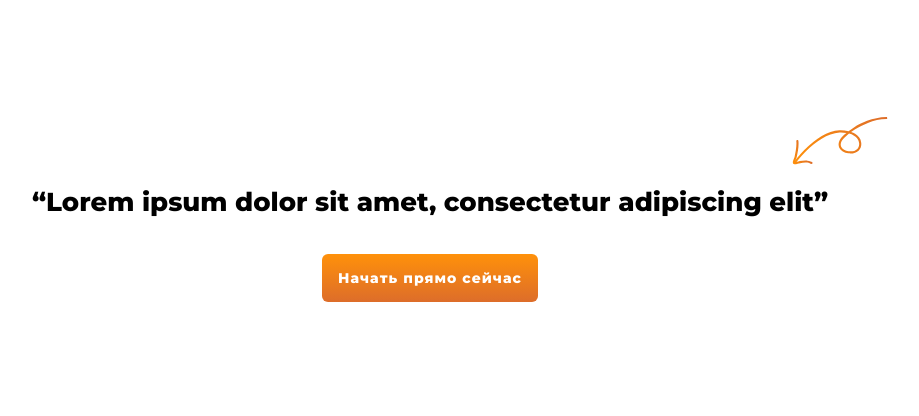
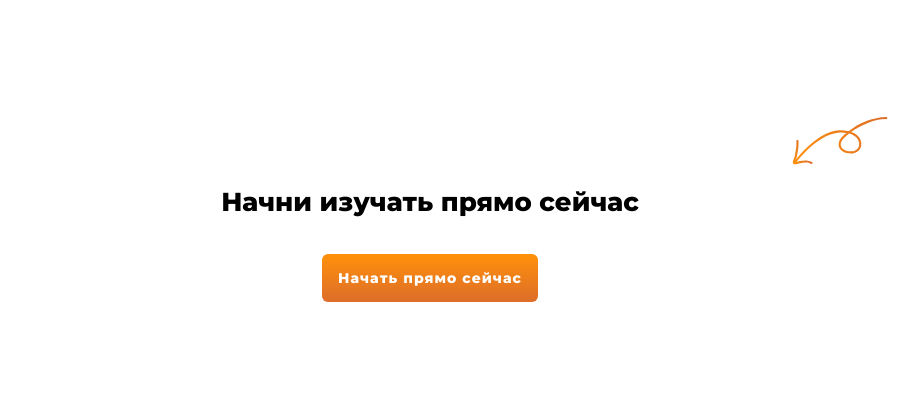
Before and after one commit to MichaelPotemkin/Flashcards, a Django app: page / in a window 1280 px wide. Shown: the part 1547-1963 px from the top of the page, without its empty margins (210-1129 px from the left). Run offline with Django 4.2, Linux system fonts and the light colour scheme; data that the repository does not hold is empty; parts of the project's set-up code (start-up, migrations or seed data) failed here and were passed over.

Commit message:
translate description

```diff
--- a/templates/index.html
+++ b/templates/index.html
@@ -57,7 +57,7 @@
     </div>
     <div class="quote-block second-quote-block">
         <div class="container">
-            <h2 class="quote second-quote">“Lorem ipsum dolor sit amet, consectetur adipiscing elit”</h2>
+            <h2 class="quote second-quote">Начни изучать прямо сейчас</h2>
         </div>
     </div>
     <div class="start-button-position">
```
